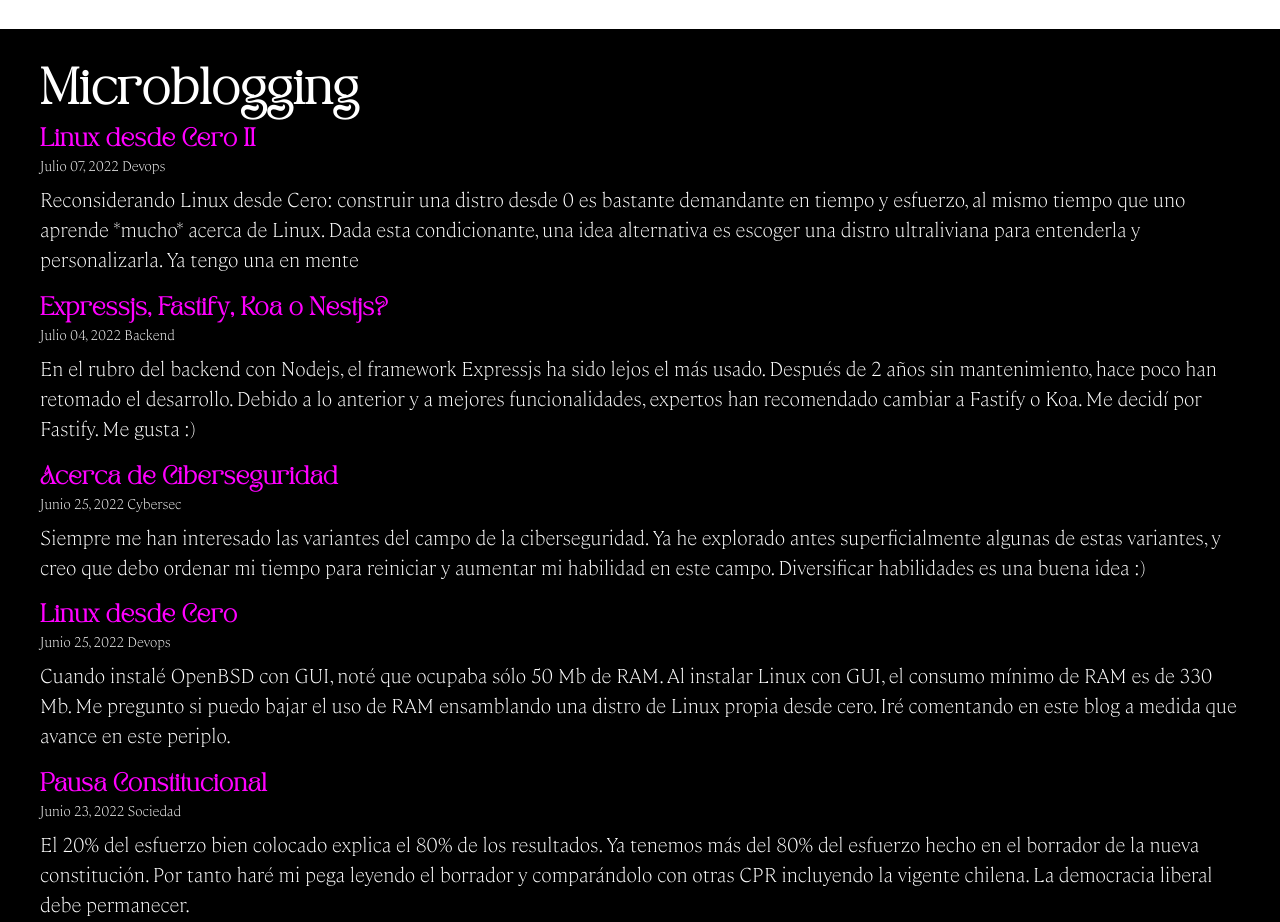
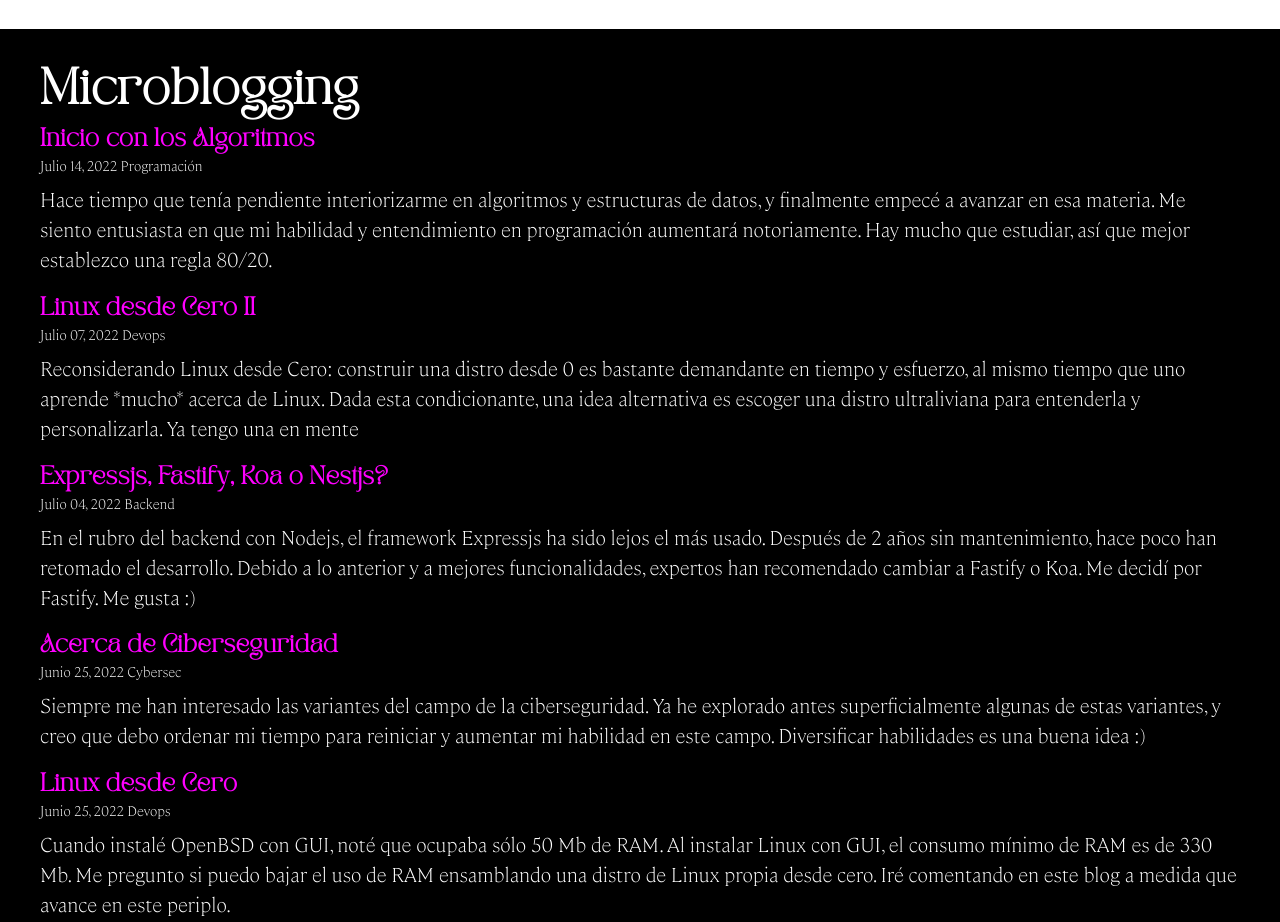
Before and after one commit to gnietto/gnietto.github.io, a React (Vite) app: page / in a window 1280 px wide. Shown: the part 2884-3806 px from the top of the page. Built offline with nearby package versions, Linux system fonts and the light colour scheme.

Commit message:
[contenido] Agrega microblogpost

```diff
--- a/src/posts.ts
+++ b/src/posts.ts
@@ -1,4 +1,15 @@
 const posts = [
+  {
+    key: '0008',
+    titulo: 'Inicio con los Algoritmos',
+    texto: [
+      'Hace tiempo que tenía pendiente interiorizarme en algoritmos y estructuras de datos, y finalmente empecé a avanzar en esa materia. Me siento entusiasta en que mi habilidad y entendimiento en programación aumentará notoriamente. Hay mucho que estudiar, así que mejor establezco una regla 80/20.',
+    ],
+    autor: 'Germán',
+    fecha: 'Julio 14, 2022',
+    link: '/inicio-algoritmos',
+    tag: 'Programación'
+  },
   {
     key: '0007',
     titulo: 'Linux desde Cero II',
```
